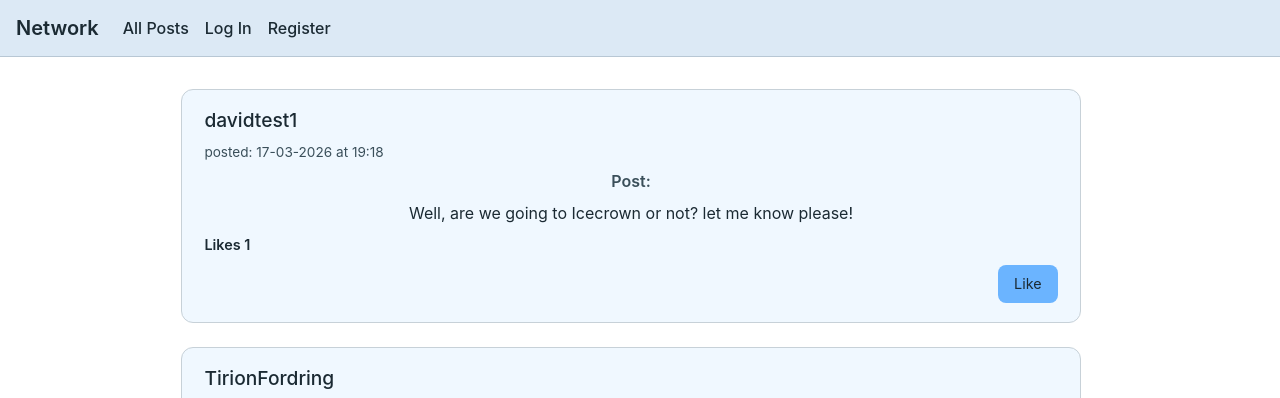
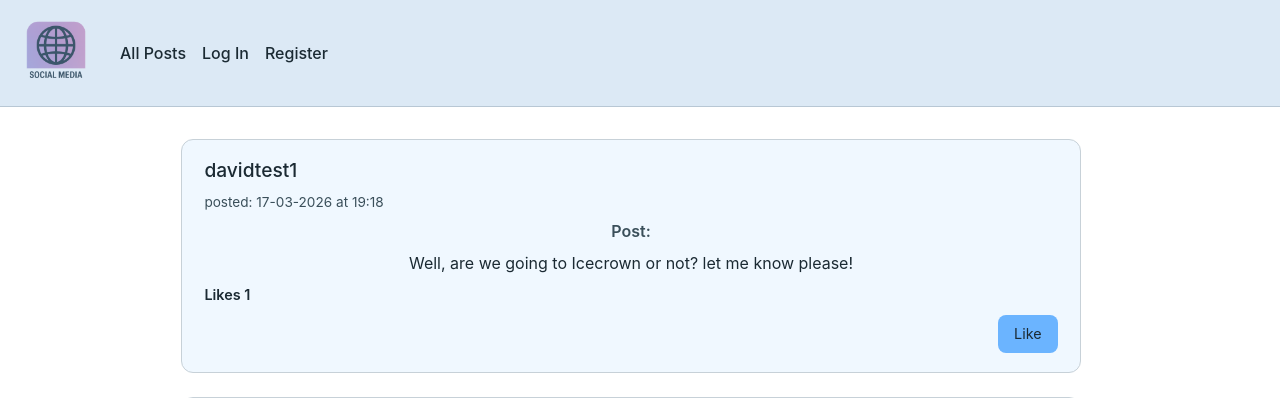
Before and after one commit to davidvm419-tech/CS50w_project_4, a Django app: page / in a window 1280 px wide. Shown: the top 398 px of the page. Run offline with Django 3.2, Linux system fonts and the light colour scheme; data comes from the database, SQL or seed files in the repository; both versions use the stored data as it was after the commit; some libraries are stand-ins or nearby versions.

Commit message:
Fixed pagination bug and added logo to the project.

```diff
--- a/network/static/network/scripts.js
+++ b/network/static/network/scripts.js
@@ -142,6 +142,7 @@ function loadPosts() {
             document.querySelector("#pagination-container").style.display = "none"
         } else {
             // Pass pagination data and the function to execute
+            document.querySelector("#pagination-container").style.display = "block"
             pagination(data.pagination, loadPosts)
         }
 
@@ -279,6 +280,7 @@ function userProfile(user_id) {
             document.querySelector("#pagination-container").style.display = "none"
         } else {
             // Pass pagination data and the function to execute
+            document.querySelector("#pagination-container").style.display = "block"
             pagination(data.pagination, () => userProfile(userProfileId))
         }
 
@@ -429,6 +431,7 @@ function followingView(user_id) {
             document.querySelector("#pagination-container").style.display = "none"
         } else {
             // Pass pagination data and the function to execute
+            document.querySelector("#pagination-container").style.display = "block"
             pagination(data.pagination, () => followingView(user_id))
         }
 
--- a/network/templates/network/layout.html
+++ b/network/templates/network/layout.html
@@ -11,11 +11,15 @@
         <!-- Cookie library for csrf token generation-->
         <script src="https://cdn.jsdelivr.net/npm/js-cookie@3.0.1/dist/js.cookie.min.js"></script>
         <script src="{% static 'network/scripts.js' %}"></script>
+        <link rel="icon" type="image/x-icon" href="{% static 'network/favicon.ico' %}">
     </head>
     <body>
 
         <nav class="navbar navbar-expand-lg navbar-light navbar-custom">
-            <a class="navbar-brand" href="{% url 'index' %}">Network</a>
+            <a class="navbar-brand d-flex align-items-center gap-2" href="{% url 'index' %}">
+                <img src="{% static 'network/favicon.ico' %}" alt="Logo" style="height: 80px;">
+            </a>
+
 
             <div>
               <ul class="navbar-nav mr-auto">
```
Also changed, not shown: db.sqlite3, network/static/network/favicon.ico (added).
